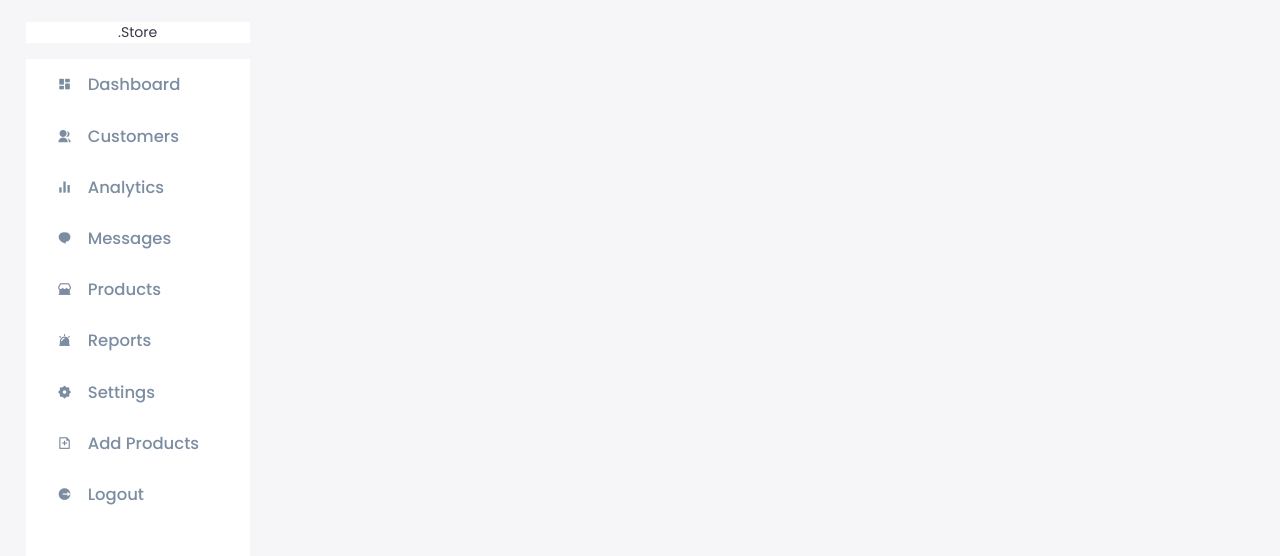
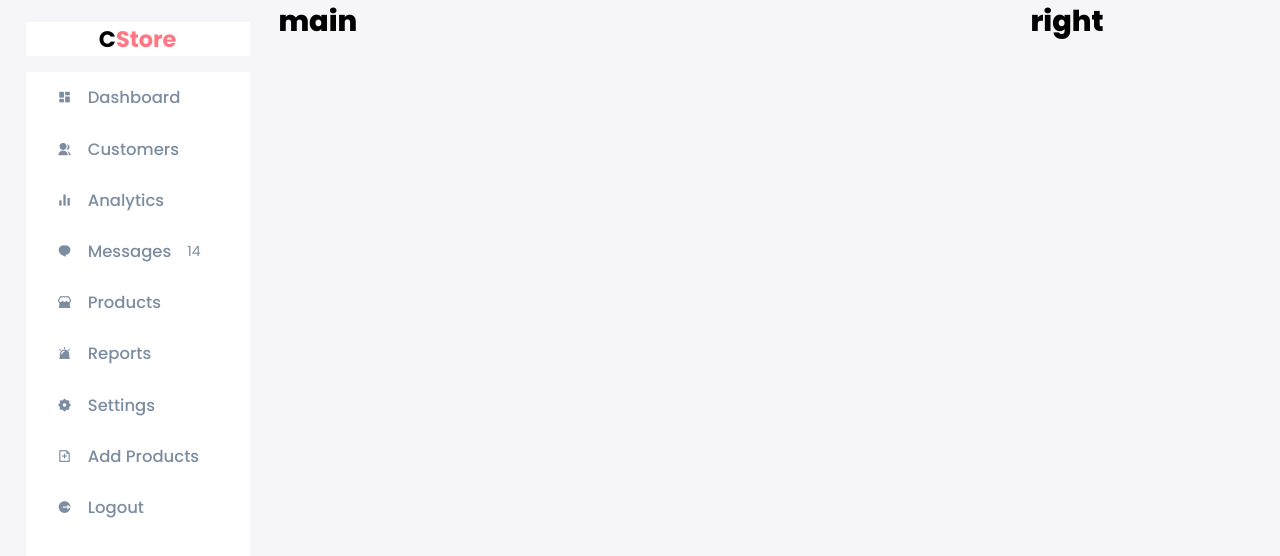
Before and after one commit to Irfan2202/Dashboard, a plain HTML site: page index.html in a window 1280 px wide. Drawn offline with nearby package versions, Linux system fonts and the light colour scheme.

Commit message:
Update index.html

```diff
--- a/index.html
+++ b/index.html
@@ -15,7 +15,7 @@
       <aside>
         <div class="top">
           <div class="logo">
-            <a href=""><span class="circle"></span>.Store</a>
+            <h2>C<span class="danger">Store</span></h2>
           </div>
           <div class="close">
             <i class="ri-close-line"></i>
@@ -23,7 +23,6 @@
         </div>
 
         <div class="sidebar">
-          <nav>
           <a href="">
             <i class="ri-dashboard-fill"></i>
             <h3>Dashboard</h3>
@@ -39,6 +38,7 @@
           <a href="">
             <i class="ri-chat-1-fill"></i>
             <h3>Messages</h3>
+            <span class="msg_count">14</span>
           </a>
           <a href="">
             <i class="ri-store-2-fill"></i>
@@ -60,9 +60,14 @@
             <i class="ri-logout-circle-r-fill"></i>
             <h3>Logout</h3>
           </a>
-          </nav>
         </div>
       </aside>
+      <main>
+        <h1>main</h1>
+      </main>
+      <section class="right">
+        <h1>right</h1>
+      </section>
     </div>
   </body>
 </html>
```
Lines whose indentation alone changed are shown as unchanged.
